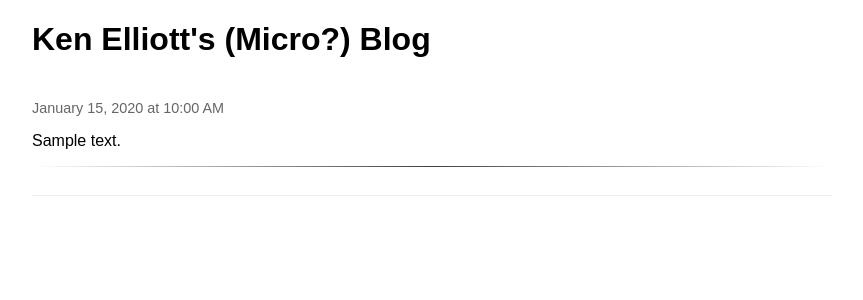
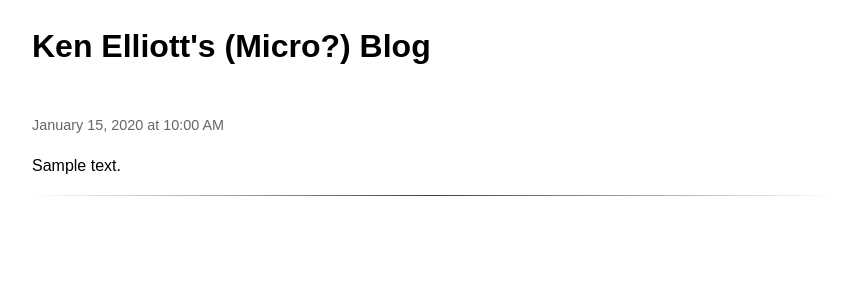
Before and after one commit to funprogrammer89/pleasantview-apartments.com, a PHP site: page /blog/view.php in a window 1280 px wide. Shown: the top 300 px of the page, without its empty margins (208-1071 px from the left). Run offline with PHP 8.4, Linux system fonts and the light colour scheme; tables that the repository leaves empty or names only in its code hold one stand-in row (values such as "Sample post").

Commit message:
trying to change HR line look....

```diff
--- a/blog/view.php
+++ b/blog/view.php
@@ -34,8 +34,8 @@ $posts = $stmt->fetchAll();
 <head>
     <title>Ken Elliott's Blog</title>
     <style>
-        body { font-family: sans-serif; max-width: 800px; margin: auto;}
-        .post { border-bottom: 1px solid #eee; padding: 20px 0; }
+        body { font-family: sans-serif; max-width: 800px; margin: auto; line-height: 1.6; }
+        .post { 1px solid #eee; padding: 20px 0; }
         .date { color: #666; font-size: 0.9em; }
         /* Style for the Markdown generated images */
         img { max-width: 100%; height: auto; display: block; margin: 10px 0; }
```
